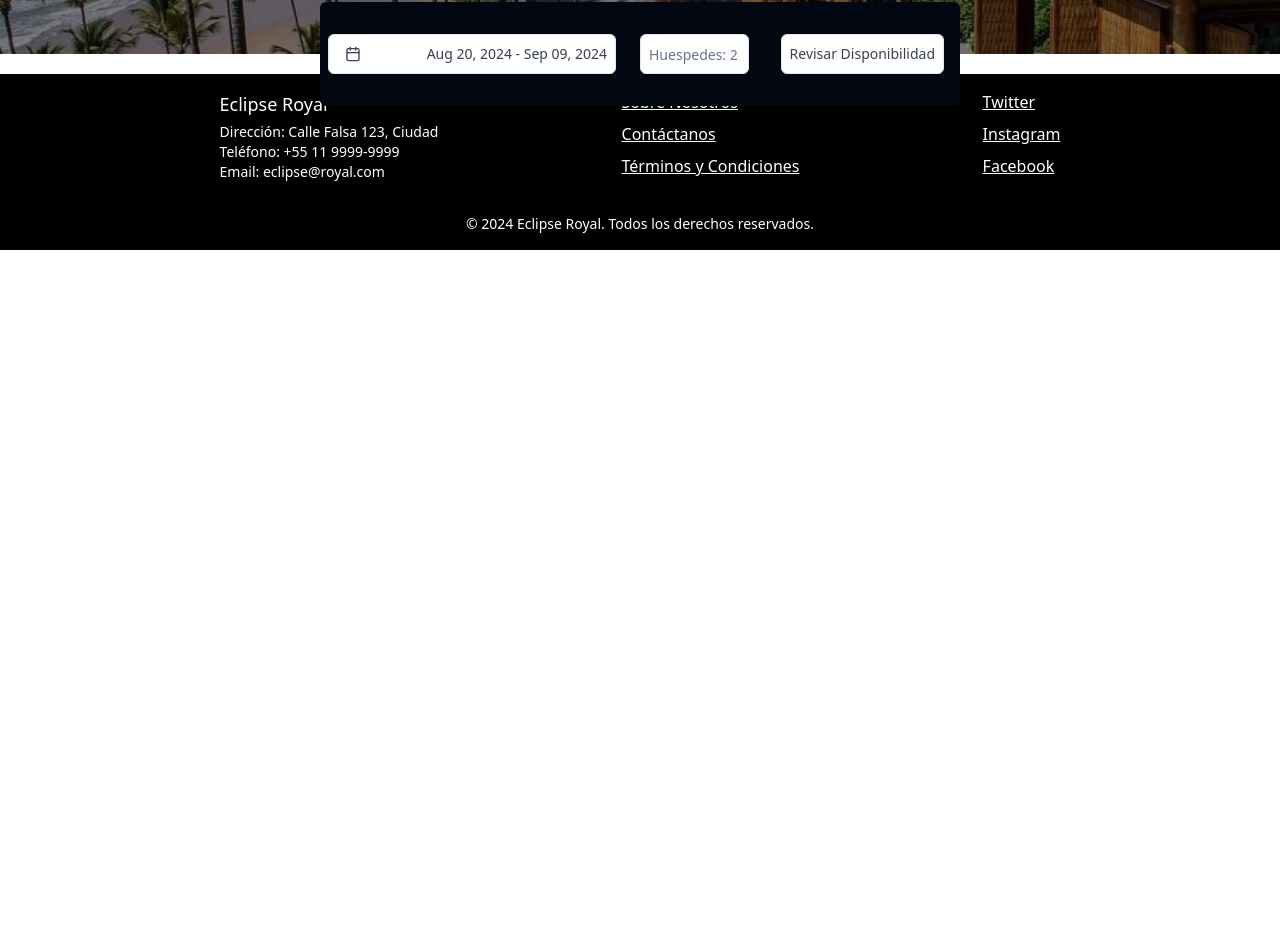
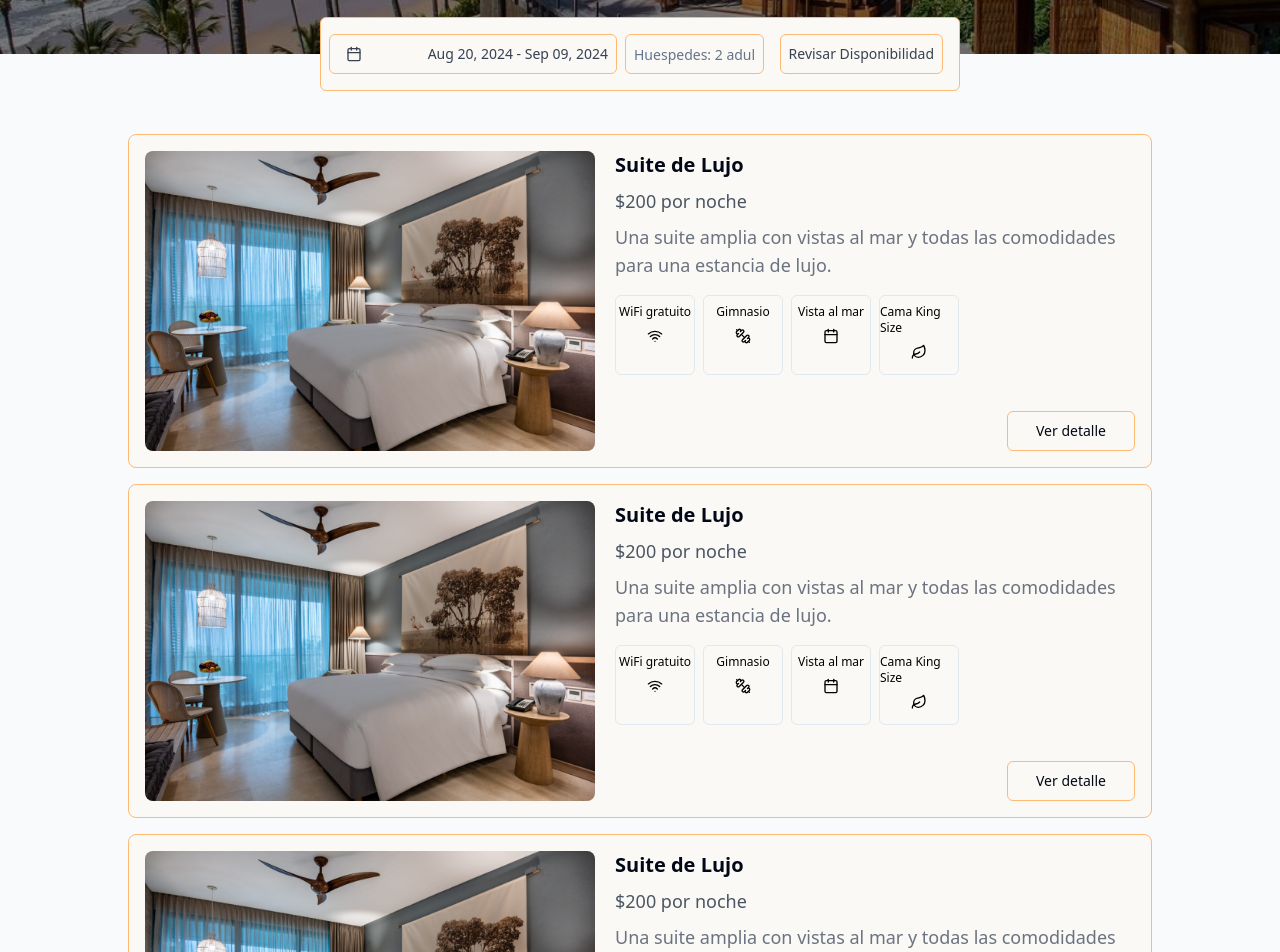
Before and after one commit to indisardi99/front-hotel-app, a Next.js app: page / in a window 1280 px wide. Shown: the part 440-1392 px from the top of the page. Before the commit the page ends 800 px from the top, so only its background shows below. Built offline with nearby package versions, Linux system fonts and the light colour scheme.

Commit message:
add room card

```diff
--- a/src/app/page.tsx
+++ b/src/app/page.tsx
@@ -1,10 +1,11 @@
 import FilterDate from "@/components/filter-date/filter-date";
+import RoomCard from "@/components/room-card/room-card";
 import Image from "next/image";
 
 export default function Home() {
   return (
-    <main className="flex h-full flex-col items-center justify-center">
-      <div className="relative bg-[#FFF8F8]">
+    <main className="flex h-full flex-col items-center justify-center bg-slate-50">
+      <div className="relative">
         <div className="relative bg-black">
           <Image
             className="opacity-50"
@@ -13,9 +14,59 @@ export default function Home() {
             width={1550}
             height={300}
           />
-          <div className=" absolute bottom-0 left-1/2  -translate-x-1/2 translate-y-1/2 rounded-md bg-gray-950 p-2">
+          <div className=" border border-orange-300 absolute bottom-0 left-1/2  -translate-x-1/2 translate-y-1/2 rounded-md bg-[#faf9f5] p-2">
             <FilterDate />
           </div>
+        </div>
+        <div className=" mt-20 px-32">
+          <RoomCard
+            imageUrl="/room.jpg"
+            title="Suite de Lujo"
+            price="$200 por noche"
+            description="Una suite amplia con vistas al mar y todas las comodidades para una estancia de lujo."
+            services={[
+              { id: "1", title: "WiFi gratuito", icon: "wifi" },
+              { id: "2", title: "Gimnasio", icon: "dumbbell" },
+              { id: "3", title: "Vista al mar", icon: "calendar" },
+              { id: "4", title: "Cama King Size", icon: "leaf" },
+            ]}
+          />
+          <RoomCard
+            imageUrl="/room.jpg"
+            title="Suite de Lujo"
+            price="$200 por noche"
+            description="Una suite amplia con vistas al mar y todas las comodidades para una estancia de lujo."
+            services={[
+              { id: "1", title: "WiFi gratuito", icon: "wifi" },
+              { id: "2", title: "Gimnasio", icon: "dumbbell" },
+              { id: "3", title: "Vista al mar", icon: "calendar" },
+              { id: "4", title: "Cama King Size", icon: "leaf" },
+            ]}
+          />
+          <RoomCard
+            imageUrl="/room.jpg"
+            title="Suite de Lujo"
+            price="$200 por noche"
+            description="Una suite amplia con vistas al mar y todas las comodidades para una estancia de lujo."
+            services={[
+              { id: "1", title: "WiFi gratuito", icon: "wifi" },
+              { id: "2", title: "Gimnasio", icon: "dumbbell" },
+              { id: "3", title: "Vista al mar", icon: "calendar" },
+              { id: "4", title: "Cama King Size", icon: "leaf" },
+            ]}
+          />
+          <RoomCard
+            imageUrl="/room.jpg"
+            title="Suite de Lujo"
+            price="$200 por noche"
+            description="Una suite amplia con vistas al mar y todas las comodidades para una estancia de lujo."
+            services={[
+              { id: "1", title: "WiFi gratuito", icon: "wifi" },
+              { id: "2", title: "Gimnasio", icon: "dumbbell" },
+              { id: "3", title: "Vista al mar", icon: "calendar" },
+              { id: "4", title: "Cama King Size", icon: "leaf" },
+            ]}
+          />
         </div>
       </div>
     </main>
--- a/src/components/filter-date/filter-date.tsx
+++ b/src/components/filter-date/filter-date.tsx
@@ -47,15 +47,15 @@ const FilterDate: React.FC = () => {
   };
 
   return (
-    <div className="flex w-full flex-row items-center ">
-      <div className="flex flex-col items-start">
+    <div className=" flex w-full flex-row items-center ">
+      <div className=" bg-[#faf9f5] flex flex-col items-start">
         <Popover>
           <PopoverTrigger asChild>
             <Button
               id="date"
               variant="outline"
               className={cn(
-                "flex items-center justify-between p-2 flex-row font-normal border w-72 text-gray-700",
+                "flex items-center justify-between p-2 flex-row font-normal bg-[#faf9f5] border border-orange-300  w-72 text-gray-700",
                 !date && "text-muted-foreground"
               )}
             >
@@ -64,7 +64,8 @@ const FilterDate: React.FC = () => {
             </Button>
           </PopoverTrigger>
           <PopoverContent
-            className="flex w-full flex-row items-center justify-center  bg-slate-50  p-2 opacity-100"
+            className="flex w-full flex-row items-center justify-center bg-[#faf9f5]
+  p-2 opacity-100"
             align="start"
           >
             <Calendar
@@ -87,14 +88,18 @@ const FilterDate: React.FC = () => {
         </Popover>
         {error && <div className="text-xs text-red-500">{error}</div>}
       </div>
-      <div className="m-2 flex rounded-md p-2">
-        <Input className="m-2 p-2" placeholder="Huespedes: 2 adultos" />
-      </div>
-      <div>
-        <Button className="m-2 bg-white p-2 text-gray-700" variant="outline">
-          Revisar Disponibilidad
-        </Button>
-      </div>
+
+      <Input
+        className=" bg-[#faf9f5] border border-orange-300 m-2 p-2 text-gray-700"
+        placeholder="Huespedes: 2 adultos"
+      />
+
+      <Button
+        className="m-2  bg-[#faf9f5] border border-orange-300 p-2 text-gray-700"
+        variant="outline"
+      >
+        Revisar Disponibilidad
+      </Button>
     </div>
   );
 };
--- /dev/null
+++ b/src/components/room-card/room-card.tsx
@@ -0,0 +1,76 @@
+import React from "react";
+import Image from "next/image";
+import { Button } from "@/components/ui/button";
+import { CalendarIcon, Wifi, Dumbbell, Leaf, Lock, Tv } from "lucide-react";
+
+export interface ServicesProps {
+  id: string;
+  title: string;
+  icon: string;
+}
+
+const iconMap: { [key: string]: React.ReactNode } = {
+  calendar: <CalendarIcon className="m-2 size-4" />,
+  wifi: <Wifi className="m-2 size-4" />,
+  dumbbell: <Dumbbell className="m-2 size-4" />,
+  leaf: <Leaf className="m-2 size-4" />,
+  lock: <Lock className="m-2 size-4" />,
+  tv: <Tv className="m-2 size-4" />,
+};
+
+const Services: React.FC<ServicesProps> = ({ title, icon }) => {
+  return (
+    <div className="flex size-20 flex-col items-center rounded-md border text-black">
+      <h1 className="mt-2 text-xs">{title}</h1>
+      <h1>{iconMap[icon]}</h1>
+    </div>
+  );
+};
+
+interface RoomCardProps {
+  imageUrl: string;
+  title: string;
+  price: string;
+  description: string;
+  services: ServicesProps[];
+}
+
+const RoomCard: React.FC<RoomCardProps> = ({
+  imageUrl,
+  title,
+  price,
+  description,
+  services,
+}) => {
+  return (
+    <div className="mb-4 flex rounded-lg  bg-[#faf9f5] border border-orange-300 p-4">
+      <div className="shrink-0">
+        <Image
+          src={imageUrl}
+          alt={title}
+          width={450}
+          height={0}
+          className="rounded-lg object-cover"
+        />
+      </div>
+      <div className="ml-5 flex flex-1 flex-col">
+        <h2 className="mb-2 text-xl font-semibold">{title}</h2>
+        <p className="mb-2 text-lg text-gray-600">{price}</p>
+        <p className="mb-4 text-lg text-gray-500">{description}</p>
+        <div className="mb-4 flex flex-wrap gap-2">
+          {services.map((service) => (
+            <Services key={service.id} {...service} />
+          ))}
+        </div>
+        <Button
+          className="bg-[#faf9f5] border border-orange-300 mt-auto w-32 self-end p-2"
+          variant="outline"
+        >
+          Ver detalle
+        </Button>
+      </div>
+    </div>
+  );
+};
+
+export default RoomCard;
```
